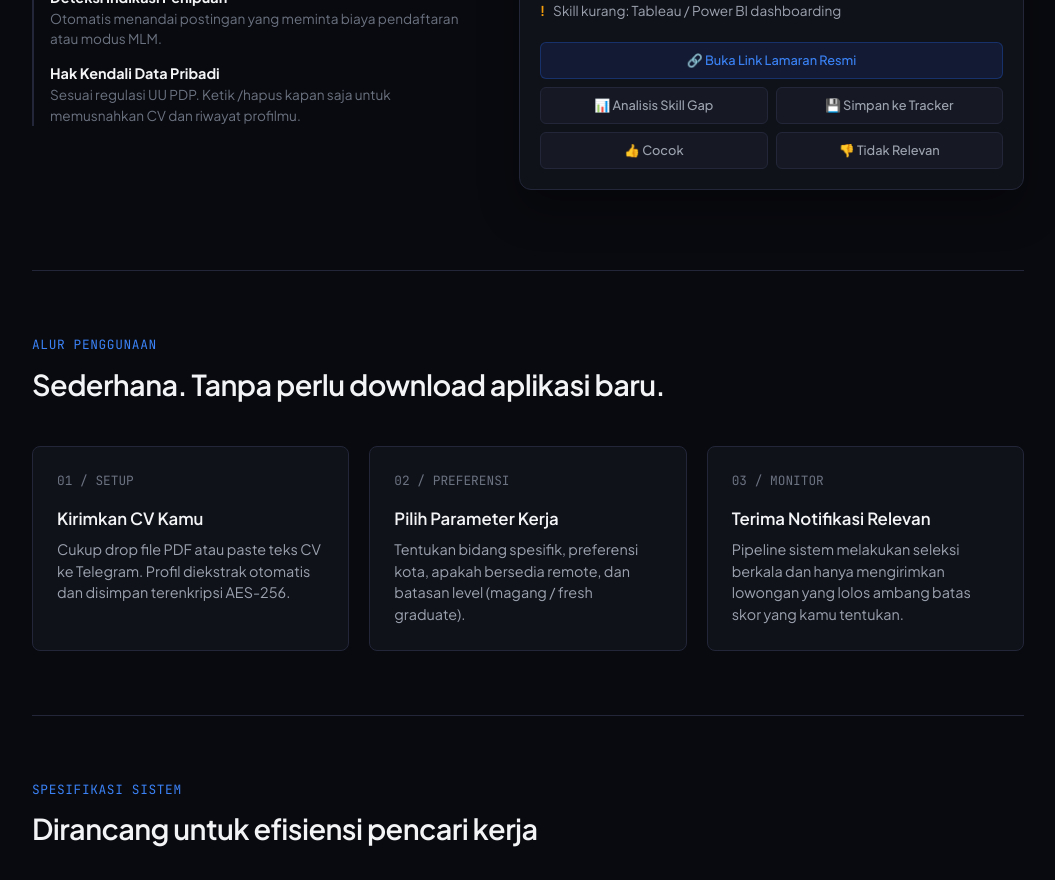
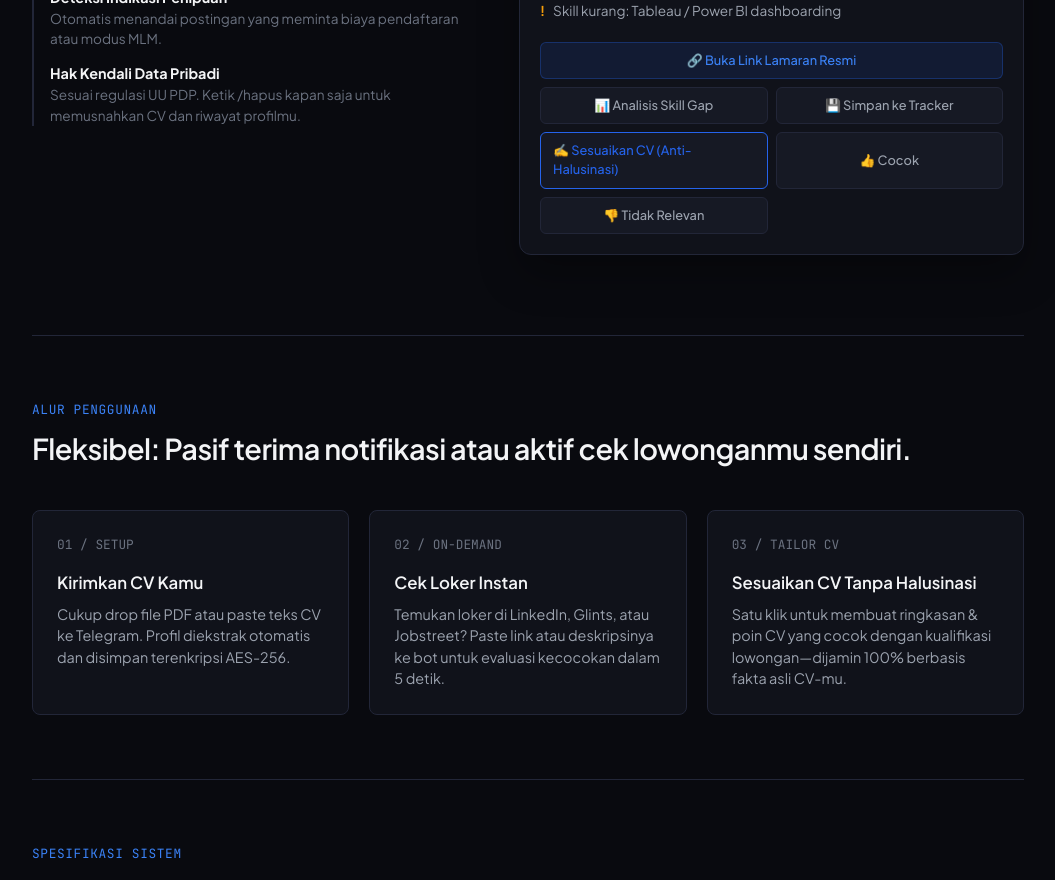
Before and after one commit to hkgraphica/cocokerja, a Next.js app: page / in a window 1280 px wide. Shown: the part 1520-2400 px from the top of the page, without its empty margins (112-1167 px from the left). Built offline with nearby package versions, Linux system fonts and the light colour scheme; no server answers.

Commit message:
docs/ui: update landing page to reflect on-demand job check and anti-hallucination cv tailoring

```diff
--- a/src/app/page.tsx
+++ b/src/app/page.tsx
@@ -157,6 +157,7 @@ export default function Home() {
                 </a>
                 <span className="mock-btn">📊 Analisis Skill Gap</span>
                 <span className="mock-btn">💾 Simpan ke Tracker</span>
+                <span className="mock-btn" style={{ borderColor: "var(--accent-glow)", color: "var(--accent)" }}>✍️ Sesuaikan CV (Anti-Halusinasi)</span>
                 <span className="mock-btn">👍 Cocok</span>
                 <span className="mock-btn">👎 Tidak Relevan</span>
               </div>
@@ -167,7 +168,7 @@ export default function Home() {
         {/* Workflow / Cara Kerja */}
         <section className="features-section" id="cara-kerja">
           <div className="section-label">Alur Penggunaan</div>
-          <h2 className="section-title">Sederhana. Tanpa perlu download aplikasi baru.</h2>
+          <h2 className="section-title">Fleksibel: Pasif terima notifikasi atau aktif cek lowonganmu sendiri.</h2>
 
           <div className="feature-grid">
             <div className="feature-card">
@@ -179,18 +180,18 @@ export default function Home() {
             </div>
 
             <div className="feature-card">
-              <div className="feature-num">02 / PREFERENSI</div>
-              <h3 className="feature-title">Pilih Parameter Kerja</h3>
+              <div className="feature-num">02 / ON-DEMAND</div>
+              <h3 className="feature-title">Cek Loker Instan</h3>
               <p className="feature-desc">
-                Tentukan bidang spesifik, preferensi kota, apakah bersedia remote, dan batasan level (magang / fresh graduate).
+                Temukan loker di LinkedIn, Glints, atau Jobstreet? Paste link atau deskripsinya ke bot untuk evaluasi kecocokan dalam 5 detik.
               </p>
             </div>
 
             <div className="feature-card">
-              <div className="feature-num">03 / MONITOR</div>
-              <h3 className="feature-title">Terima Notifikasi Relevan</h3>
+              <div className="feature-num">03 / TAILOR CV</div>
+              <h3 className="feature-title">Sesuaikan CV Tanpa Halusinasi</h3>
               <p className="feature-desc">
-                Pipeline sistem melakukan seleksi berkala dan hanya mengirimkan lowongan yang lolos ambang batas skor yang kamu tentukan.
+                Satu klik untuk membuat ringkasan & poin CV yang cocok dengan kualifikasi lowongan—dijamin 100% berbasis fakta asli CV-mu.
               </p>
             </div>
           </div>
```
